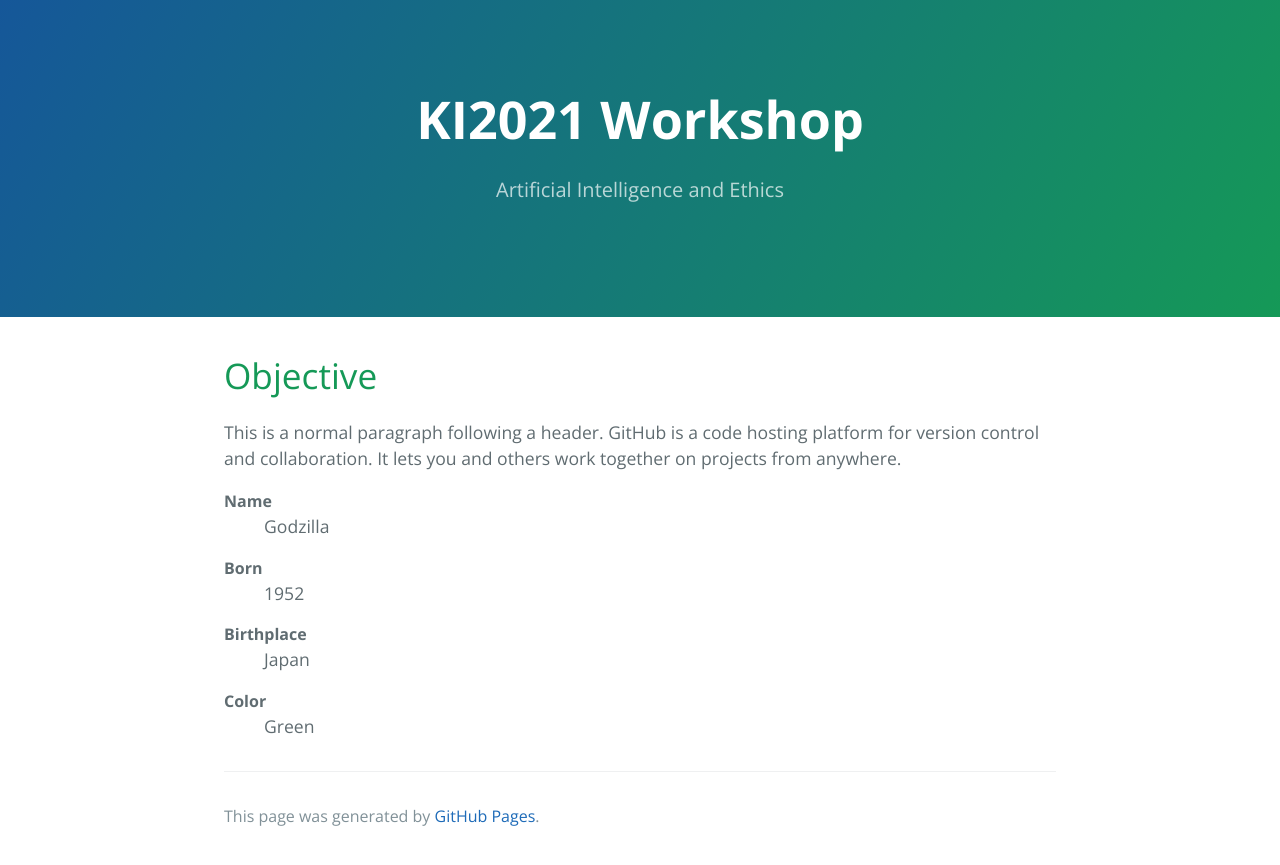
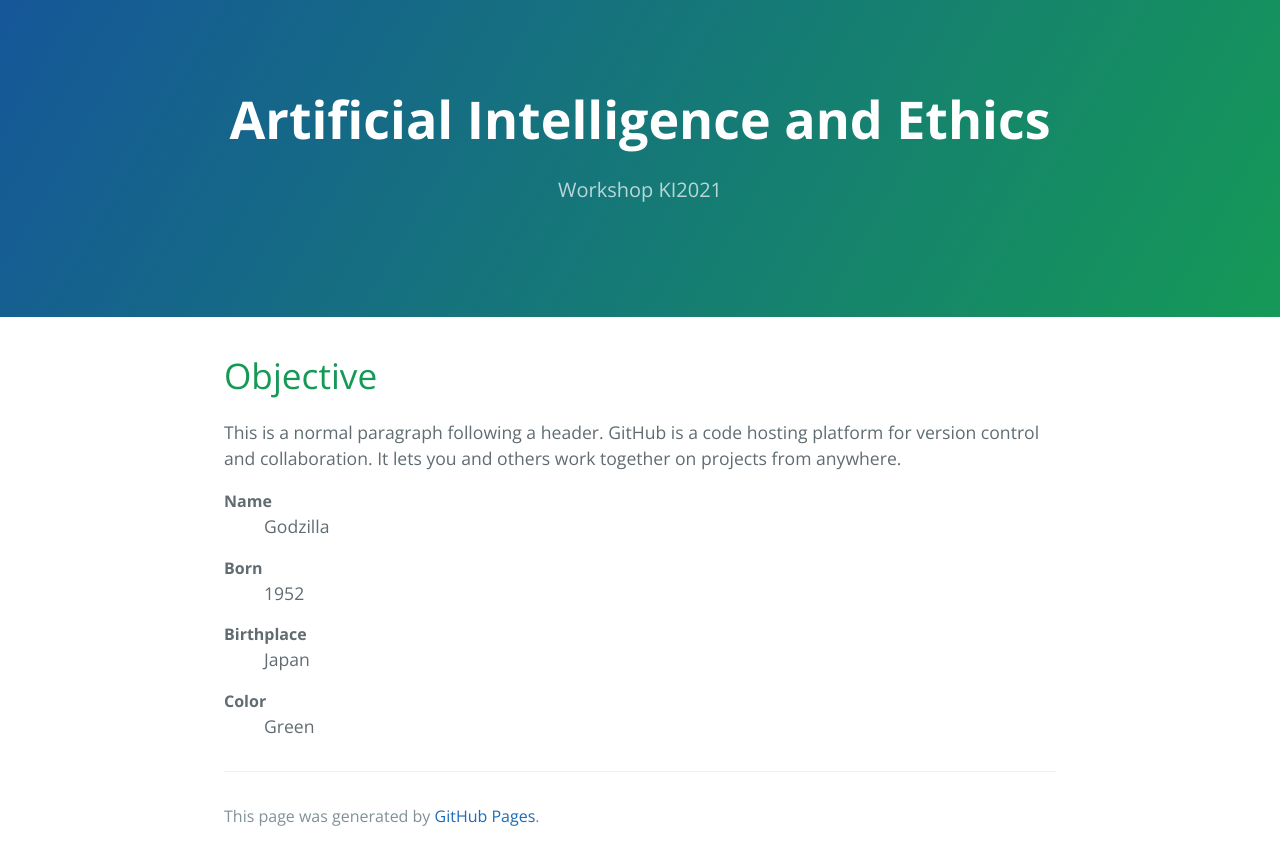
Before and after one commit to KI2021-AI-Ethics/ki2021-ai-ethics.github.io, a Jekyll site: the page built from index.md, in a window 1280 px wide. Shown: the top 865 px of the page. Built offline with Jekyll 4.4.1, drawn with Linux system fonts in a browser that asks for light colours.

```diff
--- a/_config.yml
+++ b/_config.yml
@@ -1,5 +1,5 @@
-title: KI2021 Workshop
-description: Artificial Intelligence and Ethics
+title: Artificial Intelligence and Ethics
+description: Workshop KI2021
 show_downloads: False
 google_analytics:
 theme: jekyll-theme-cayman
```
